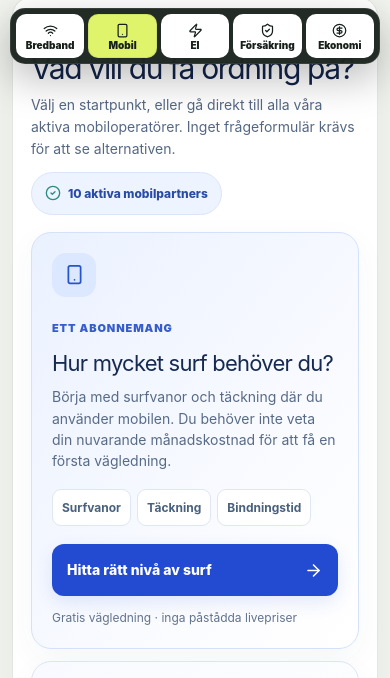
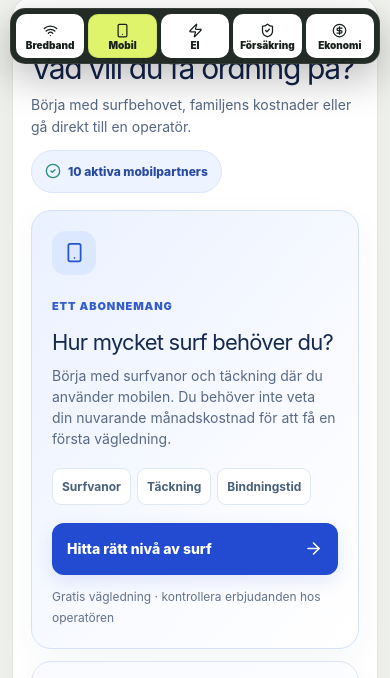
Before and after one commit to arvidlandin-cpu/sankkostnaden, a Next.js app: page /mobil in a window 390 px wide. Shown: the part 772-1450 px from the top of the page. Built offline with nearby package versions, Linux system fonts and the light colour scheme.

Commit message:
release(categories): reconcile components/MobileMarketGateway.tsx with latest main

```diff
--- a/components/MobileMarketGateway.tsx
+++ b/components/MobileMarketGateway.tsx
@@ -25,7 +25,7 @@ export default function MobileMarketGateway(){
         <div>
           <p className={styles.eyebrow}>ENKLARE VAL · UTAN INLOGGNING</p>
           <h2 id='mobile-start-title'>Vad vill du få ordning på?</h2>
-          <p>Välj en startpunkt, eller gå direkt till alla våra aktiva mobiloperatörer. Inget frågeformulär krävs för att se alternativen.</p>
+          <p>Börja med surfbehovet, familjens kostnader eller gå direkt till en operatör.</p>
         </div>
         <span className={styles.count}><CheckCircle2 size={16}/> {all.length} aktiva mobilpartners</span>
       </div>
@@ -39,7 +39,7 @@ export default function MobileMarketGateway(){
             <div className={styles.miniNames}><span>Surfvanor</span><span>Täckning</span><span>Bindningstid</span></div>
           </div>
           <Link className={styles.primary} href='/mobil/hur-mycket-surf-behover-jag/' onClick={()=>pathClick('single_surf_help')}>Hitta rätt nivå av surf <ArrowRight size={19}/></Link>
-          <small className={styles.sponsored}>Gratis vägledning · inga påstådda livepriser</small>
+          <small className={styles.sponsored}>Gratis vägledning · kontrollera erbjudanden hos operatören</small>
         </article>
         <article className={styles.directCard}>
           <div className={styles.routeIcon}><Users size={21}/></div>
```
